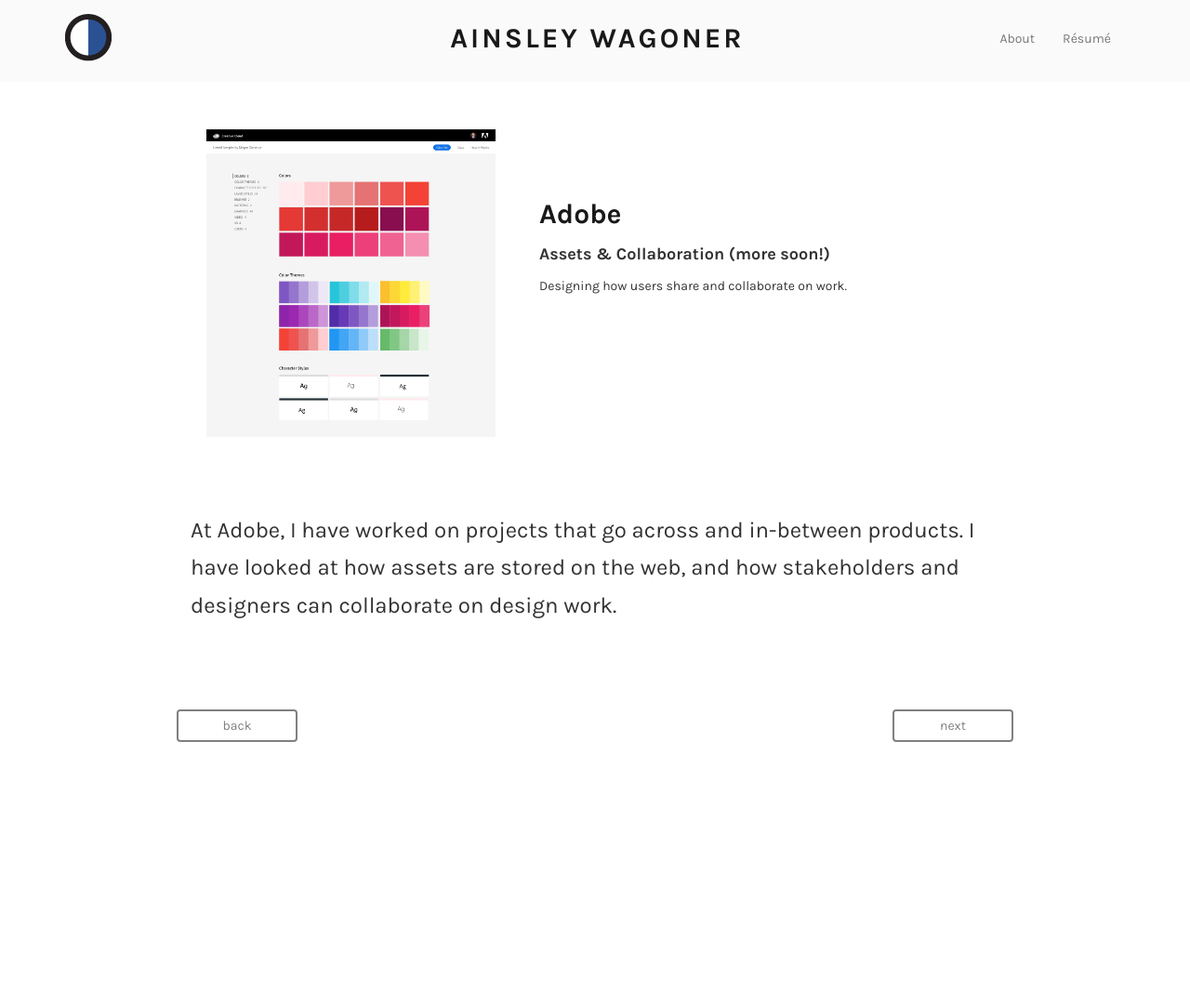
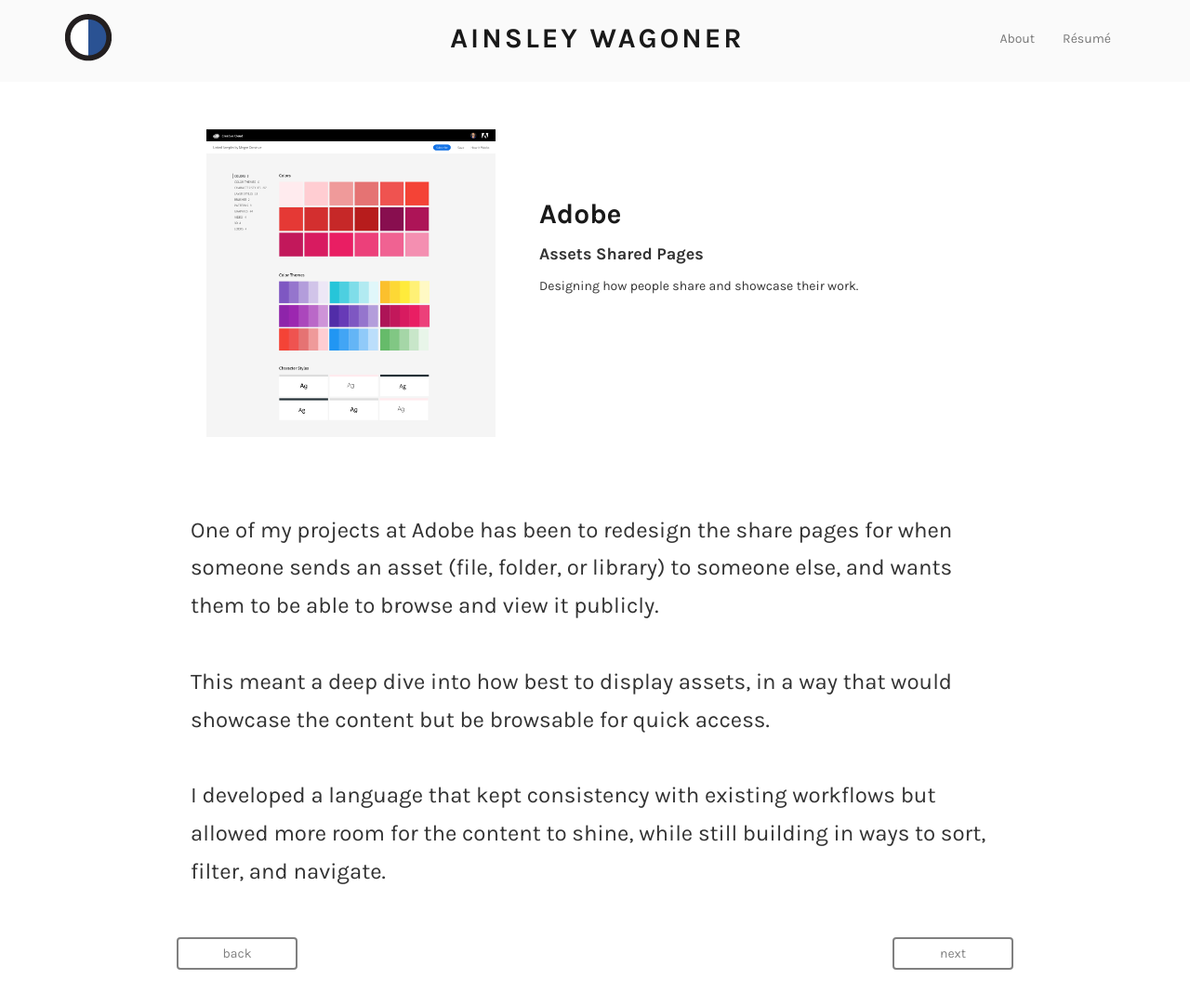
Before and after one commit to ainsleywagon/ainsleywagon.github.io, a Jekyll site: the page built from adobe.html, in a window 1280 px wide and 1103 px high. Shown: the top 1082 px of the window at 93% size. Built offline with Jekyll 4.4.1, drawn with Linux system fonts in a browser that asks for light colours; nearby versions of some CDN libraries; some web fonts are replaced.

Commit message:
Minor language changes and resume updates.

```diff
--- a/about.html
+++ b/about.html
@@ -8,7 +8,7 @@
     <img class="about" src="{{ "/images/ainsley_dreamy.jpg" | prepend: site.baseurl }}" alt="Ainsley">
     <p class="job-title">Digital Product Designer in San Francisco</p>
     <p class="inner about-text">
-      I'm a designer / musician / writer interested in the intersection of music and visuals.
+      I'm a designer / musician / artist interested in the intersection of music and visuals.
       <br>
       <br>
       I studied Architecture and gravitated to digital products for the
@@ -16,7 +16,7 @@
       humanize technology.
       <br>
       <br>
-      I'm currently an Experience Designer at Adobe.
+      I'm currently designing at Adobe.
       <br>
     </p>
   </div>
--- a/adobe.html
+++ b/adobe.html
@@ -10,18 +10,25 @@
       </div>
       <div class="col-md-6 project-description">
         <h1>Adobe</h1>
-        <h4 class="project-descr-subheader">Assets & Collaboration (more soon!)</h4>
-        <p>Designing how users share and collaborate on work.</p>
+        <h4 class="project-descr-subheader">Assets Shared Pages</h4>
+        <p>Designing how people share and showcase their work.</p>
 
       </div>
     </div>
 
     <div class="row col-md-12">
-      <p class="project-text">At Adobe, I have worked on projects that go across and
-        in-between products. I have looked at how assets are stored on the web, and
-        how stakeholders and designers can collaborate on design work.
+      <p class="project-text">One of my projects at Adobe has been to redesign the share
+        pages for when someone sends an asset (file, folder, or library) to someone else,
+        and wants them to be able to browse and view it publicly.
         <br>
         <br>
+        This meant a deep dive into how best to display assets, in a way that
+        would showcase the content but be browsable for quick access.
+        <br>
+        <br>
+        I developed a language that kept consistency with existing workflows but allowed
+        more room for the content to shine, while still building in ways to sort, filter, and
+        navigate.
       </p>
     </div>
 
--- a/makemecoffee.html
+++ b/makemecoffee.html
@@ -27,9 +27,8 @@
         <img src="images/makemecoffee-flows.png">
         <br>
         <br>
-        We wanted to keep it simple and limit the functionality to just
-        calculating coffee and water measurements.
-        It's recently been submitted to the App Store so look for it soon!
+        We kept it simple. You tell the app how much coffee you want to make, and it
+        tells you how much coffee you need to grind and how much water to add.
       </p>
     </div>
 
```
Also changed, not shown: resume.html (+4 -4 lines), 1 other file.
